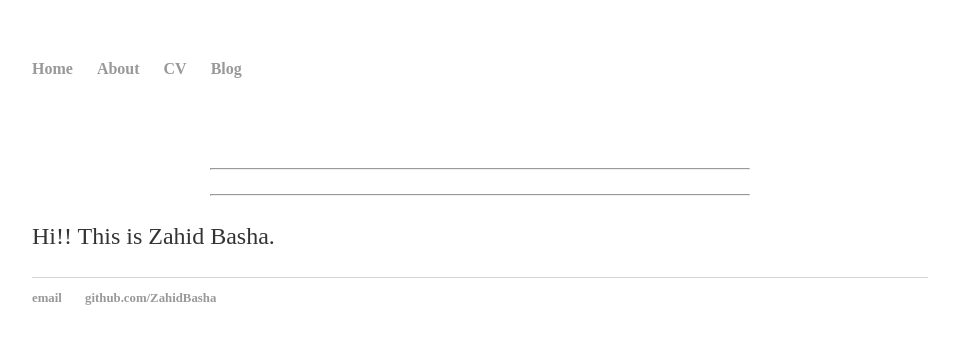
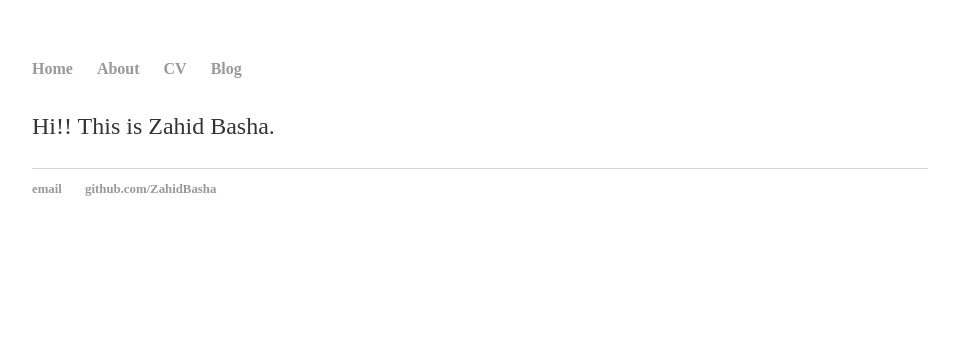
Before and after one commit to ZahidBasha/ZahidBasha.github.io, a Jekyll site: the page built from index.md, in a window 1280 px wide. Shown: the top 344 px of the page, without its empty margins (160-1119 px from the left). Built offline with Jekyll 4.4.1, drawn with Linux system fonts in a browser that asks for light colours.

Commit message:
changes to index.md

```diff
--- a/index.md
+++ b/index.md
@@ -6,15 +6,6 @@ description: Home Page
 ---
 
 
-<br>
-
-<hr width="60%">
-<blockquote style="text-align: center;">
-    <p></p>
-</blockquote>
-<hr width="60%">
-
 <p>
 	Hi!! This is Zahid Basha.
-<br>
 </p>
```
